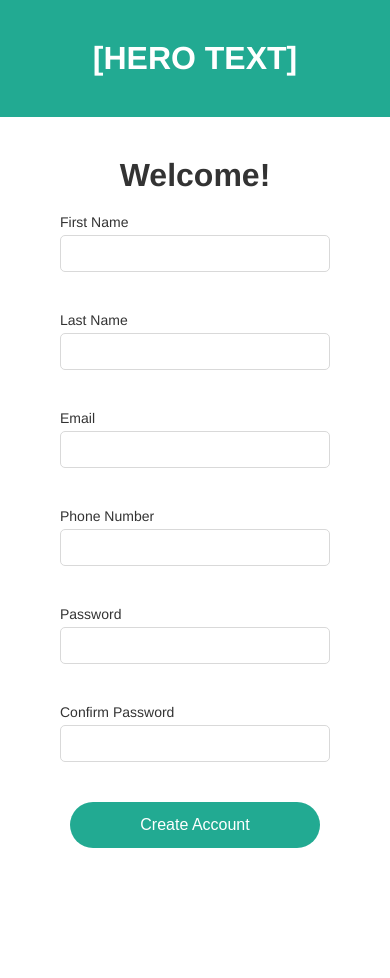
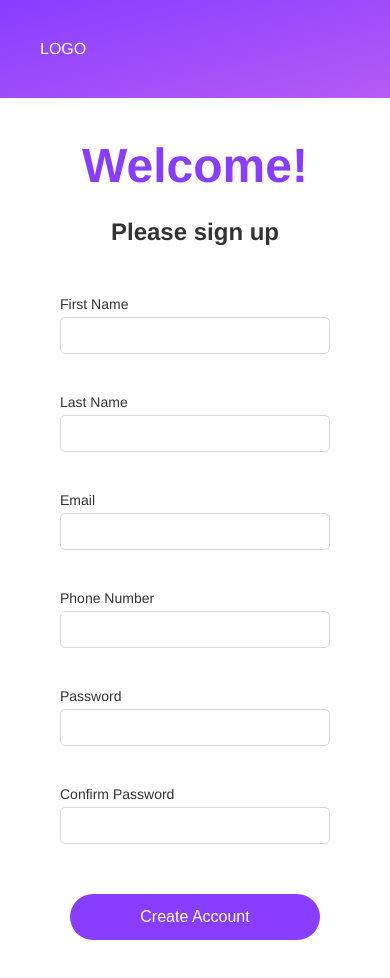
Before and after one commit to tonyelison/signup-form, a plain HTML site: page index.html in a window 390 px wide. Before the commit the page ends 888 px from the top, so only its background shows below. Drawn offline with Linux system fonts and the light colour scheme.

Commit message:
Improve responsiveness, auto-fill form grid

```diff
--- a/index.html
+++ b/index.html
@@ -9,11 +9,12 @@
 </head>
 <body>
   <header>
-    <h1>[HERO TEXT]</h1>
+    <div>LOGO</div>
   </header>
 
   <section>
     <h1>Welcome!</h1>
+    <h2>Please sign up</h2>
     <form action="" method="post" id="form">
       <div class="form-row">
         <label for="first">First Name</label>
@@ -40,7 +41,9 @@
         <input type="password" id="pass_confirm">
       </div>
     </form>
-    <button form="form">Create Account</button>
+    <div>
+      <button type="button" form="form">Create Account</button>
+    </div>
   </section>
 </body>
 </html>
--- a/style.css
+++ b/style.css
@@ -6,7 +6,6 @@
 }
 
 body {
-  height: 100vh;
   font-family: Helvetica, Arial, sans-serif;
   font-size: 16px;
   color: #333;
@@ -15,7 +14,8 @@ body {
   flex-direction: column;
   align-items: center;
 
-  --color-primary: #22aa92;
+  --color-primary: #883dff;
+  --color-secondary: #ababb7;
 }
 
 header,
@@ -24,7 +24,7 @@ section {
 }
 
 header {
-  background-color: var(--color-primary);
+  background: linear-gradient(to bottom right, var(--color-primary), #b55bf5);
   color: white;
   height: 20%;
 
@@ -33,19 +33,37 @@ header {
   justify-content: center;
 }
 
-h1 {
-  font-size: 2rem;
+section {
+  display: flex;
+  flex-direction: column;
+  align-items: center;
+}
+
+section > div {
   text-align: center;
 }
 
+h1, h2 {
+  text-align: center;
+}
+
+h1 {
+  font-size: 3rem;
+  margin-bottom: 25px;
+  color: var(--color-primary);
+}
+
+h2 {
+  margin-bottom: 30px;
+}
+
 form {
-  margin: auto;
   width: 100%;
-  max-width: 700px;
   padding: 20px;
   font-size: .875rem;
 
   display: grid;
+  grid-template-columns: repeat(auto-fill, minmax(212px, 1fr));
   gap: 40px 40px;
 }
 
@@ -68,35 +86,51 @@ button {
   background-color: var(--color-primary);
   color: white;
   font-size: 1rem;
-  border: none;
+  border: 2px solid transparent;
   border-radius: 30px;
-  padding: 14px 70px;
+  padding: 12px 68px;
   width: auto;
 
-  display: block;
-  margin: 20px auto auto auto;
+  margin-inline: auto;
+  margin-top: 30px;
+
+  transition: color, ease-in-out, 0.1s;
 }
 
-/* medium screen adjust */
-@media only screen and (min-width: 725px) {
+button:hover {
+  cursor: pointer;
+  background-image: linear-gradient(rgb(0 0 0/10%) 0 0);
+}
+
+button:active {
+  border-color: #146052;
+}
+
+/* medium screens */
+@media only screen and (min-width: 769px) {
   body {
     flex-direction: row;
     align-items: stretch;
   }
 
+  header,
+  section {
+    min-height: 100vh;
+  }
+
   header {
-    flex-basis: 60%;
+    flex: 1 0 350px;
     height: auto;
   }
 
   section {
-    margin: auto;
+    margin-top: 8vh;
   }
 }
 
-/* large screen adjust */
-@media only screen and (min-width: 968px) {
+/* large screens */
+@media only screen and (min-width: 1200px) {
   form {
-    grid-template-columns: repeat(2, auto);
+    max-width: 755px;
   }
 }
```
